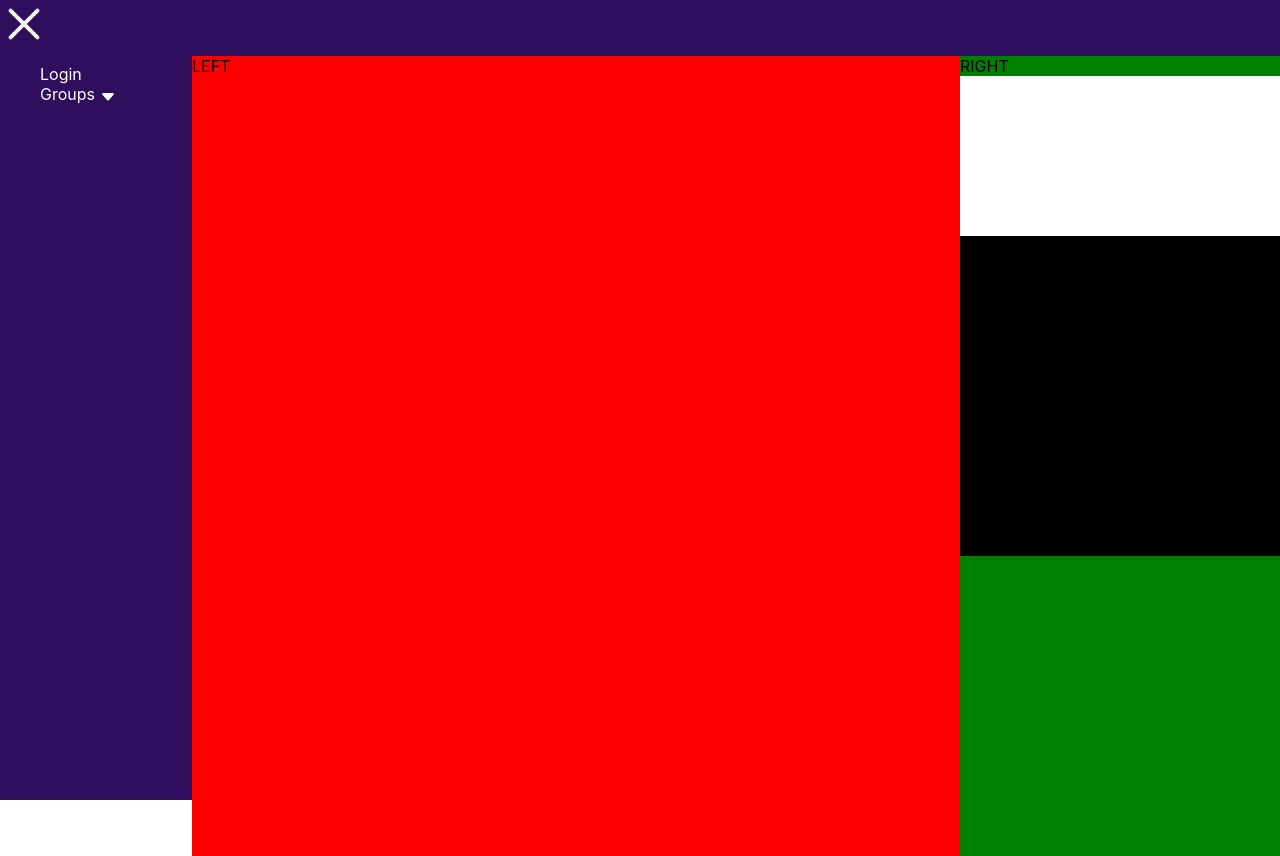
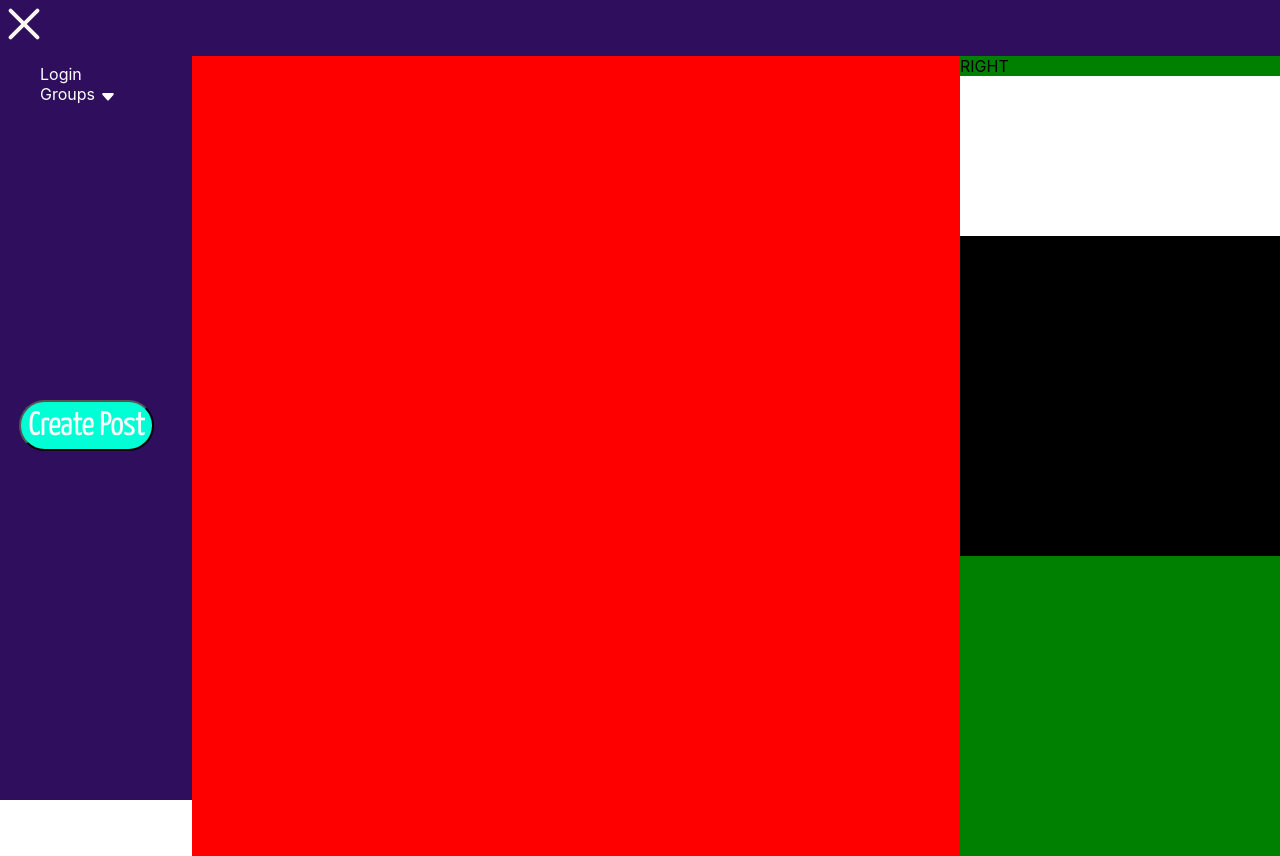
Before and after one commit to IN-Accurate/alumni-portal-rset, a React (Create React App) app in the folder client/: page / in a window 1280 px wide. Both pictures are taken after a click on the button 24 px from the left and 24 px from the top of the page. Shown: the top 856 px of the page. Built offline with nearby package versions, Linux system fonts and the light colour scheme.

Commit message:
Minor changes

```diff
--- a/client/src/CSS/Home.css
+++ b/client/src/CSS/Home.css
@@ -37,7 +37,6 @@
 .home-bot-right-2 {
   background-color: black;
   height: 20vh;
-  width: 25vw;
 }
 
 .home-bot-right-3 {
--- a/client/src/CSS/Sidebar.css
+++ b/client/src/CSS/Sidebar.css
@@ -32,3 +32,19 @@ ul {
     text-align: center;
   }
 }
+
+.create-post-btn {
+  position: absolute;
+  width: 70%;
+  height: 4vw;
+  font-family: 'Yanone Kaffeesatz', sans-serif;
+  border-radius: 5vw;
+  font-size: 1.5em;
+  top: 50%;
+  left: 10%;
+  color: white;
+  font-size: 2em;
+  font-weight: 600;
+  background-color: #00ffd5;
+  cursor: pointer;
+}
--- a/client/src/Components/Sidebar.js
+++ b/client/src/Components/Sidebar.js
@@ -71,6 +71,7 @@ function Sidebar() {
               Login
             </li>
             {isLoggedIn && (
+              <>
                 <li>
                   <span
                     className='nav-li group-nav-li'
@@ -105,6 +106,8 @@ function Sidebar() {
                     </ul>
                   )}
                 </li>
+                <button className='create-post-btn'>Create Post</button>
+              </>
             )}
           </ul>
         </div>
--- a/client/src/Pages/Home.js
+++ b/client/src/Pages/Home.js
@@ -8,9 +8,7 @@ function Home() {
         <Navbar />
       </div>
       <div className='home-bot' id='home-bot'>
-        <div className='home-bot-left' id='home-bot-left'>
-          LEFT
-        </div>
+        <div className='home-bot-left' id='home-bot-left'></div>
         <div className='home-bot-right'>
           RIGHT
           <div className='home-bot-right-1'></div>
```
Lines whose indentation alone changed are shown as unchanged.
